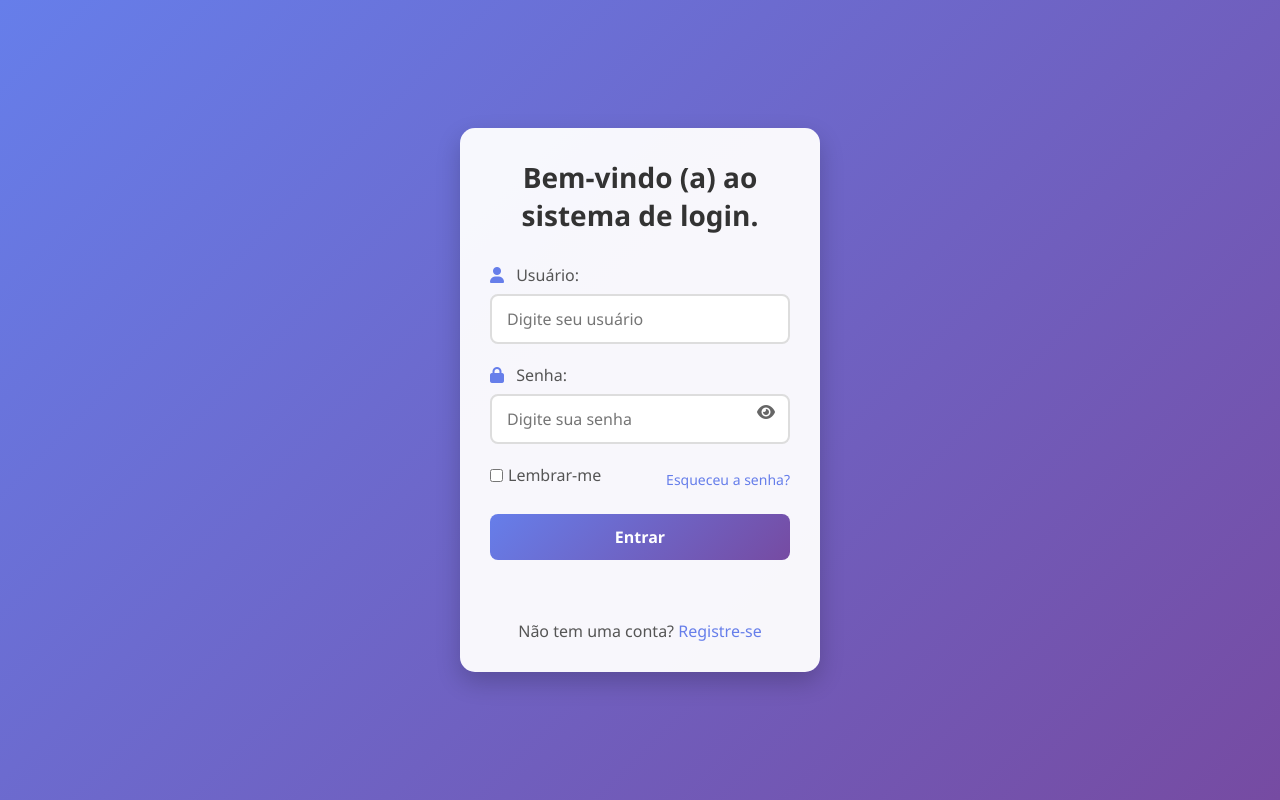
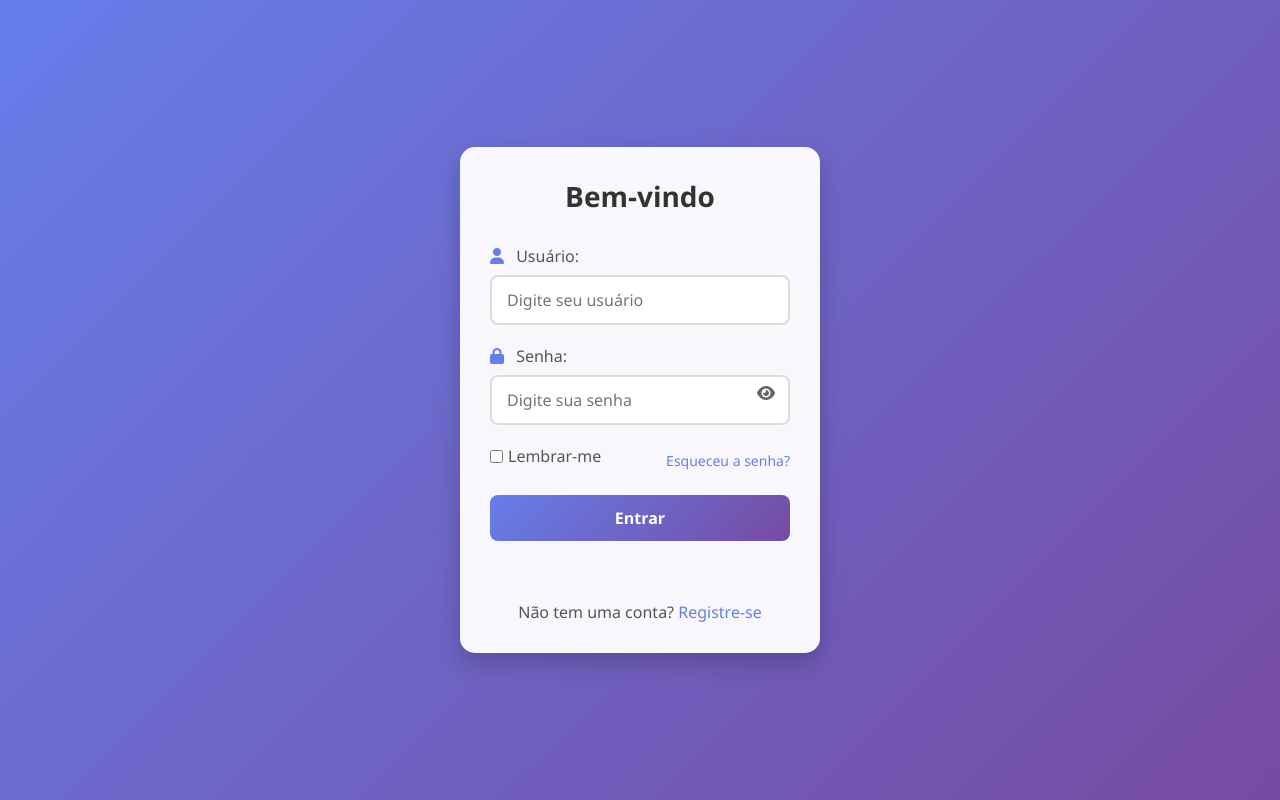
Before and after one commit to Pxxx010/simple-login, a website: page index.html in a window 1280 px wide. Drawn offline with Linux system fonts and the light colour scheme.

Commit message:
test roni

```diff
--- a/index.html
+++ b/index.html
@@ -11,7 +11,7 @@
 <body>
     <div class="container">
         <div class="login-container">
-            <h2>Bem-vindo (a) ao sistema de login.</h2>
+            <h2>Bem-vindo</h2>
             <form id="loginForm">
                 <div class="form-group">
                     <label for="username">
```
